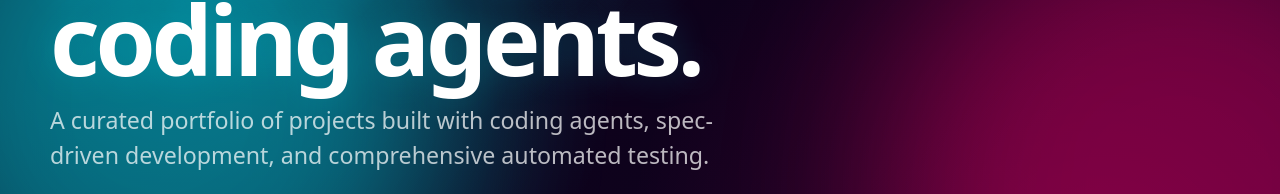
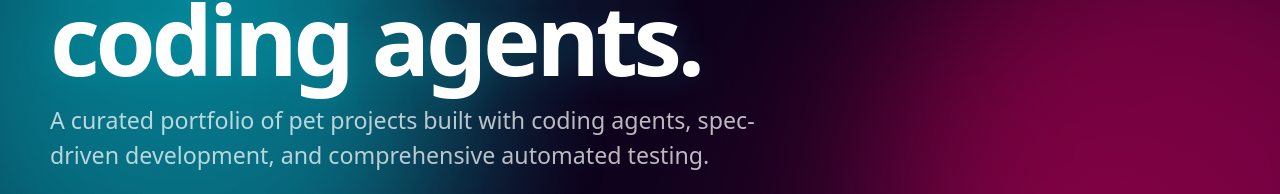
Before and after one commit to madarasz/ai-portfolio, a plain HTML site: page docs/index.html in a window 1280 px wide. Shown: the part 225-419 px from the top of the page. Drawn offline with Linux system fonts and the light colour scheme.

Commit message:
inject pet into description

```diff
--- a/docs/index.html
+++ b/docs/index.html
@@ -39,7 +39,7 @@
     <section class="hero" aria-labelledby="page-title">
       <p class="eyebrow">Portfolio of István Madarász</p>
       <h1 id="page-title">Building practical software with coding agents.</h1>
-      <p class="hero-copy">A curated portfolio of projects built with coding agents, spec-driven development, and comprehensive automated testing.</p>
+      <p class="hero-copy">A curated portfolio of pet projects built with coding agents, spec-driven development, and comprehensive automated testing.</p>
       <ul class="tags hero-tools" aria-label="AI coding tools used">
         <li>Claude Code</li>
         <li>Codex</li>
```
